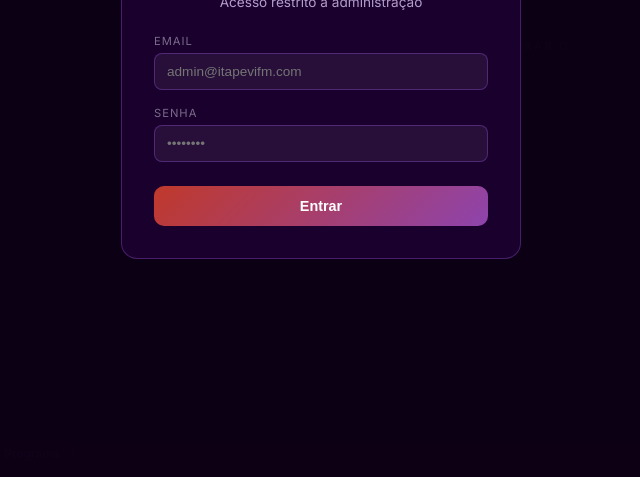
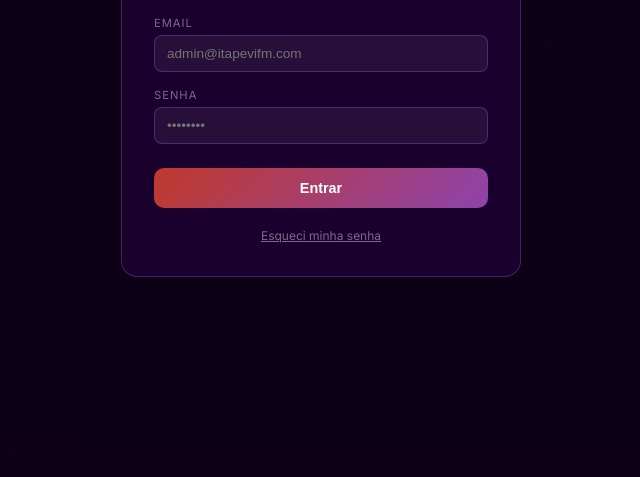
Before and after one commit to Paulinhorocha/itapevifm, a website: page dashboard.html in a window 1280 px wide. Shown: the part 318-795 px from the top of the page, without its empty margins (319-959 px from the left). Drawn offline with nearby package versions, Linux system fonts and the light colour scheme; no server answers.

Commit message:
Versão pronta para produção

```diff
--- a/dashboard.html
+++ b/dashboard.html
@@ -405,20 +405,23 @@ body {
 </head>
 <body>
 <!-- Login Screen -->
-<div id="loginScreen" style="display:none;position:fixed;inset:0;background:rgba(13,0,21,0.98);z-index:9999;display:flex;align-items:center;justify-content:center;">
+<div id="loginScreen" style="display:flex;position:fixed;inset:0;background:rgba(13,0,21,0.98);z-index:9999;align-items:center;justify-content:center;">
   <div style="background:var(--card);border:1px solid var(--border2);border-radius:16px;padding:2rem;width:90%;max-width:400px;">
     <h2 style="font-family:'Bebas Neue',cursive;font-size:2rem;letter-spacing:2px;color:var(--text);margin-bottom:1rem;text-align:center;">Login Dashboard</h2>
     <p style="color:var(--text2);font-size:0.85rem;text-align:center;margin-bottom:1.5rem;">Acesso restrito à administração</p>
     <div style="margin-bottom:1rem;">
       <label style="display:block;font-size:0.7rem;color:var(--text3);letter-spacing:1px;text-transform:uppercase;margin-bottom:5px;">Email</label>
-      <input type="email" id="loginEmail" style="width:100%;background:rgba(255,255,255,0.06);border:1px solid var(--border2);border-radius:8px;color:var(--text);font-size:0.85rem;padding:10px 12px;outline:none;" placeholder="admin@itapevifm.com">
+      <input type="email" id="loginEmail" onkeydown="if(event.key==='Enter'){document.getElementById('loginPassword').focus()}" style="width:100%;background:rgba(255,255,255,0.06);border:1px solid var(--border2);border-radius:8px;color:var(--text);font-size:0.85rem;padding:10px 12px;outline:none;" placeholder="admin@itapevifm.com">
     </div>
     <div style="margin-bottom:1.5rem;">
       <label style="display:block;font-size:0.7rem;color:var(--text3);letter-spacing:1px;text-transform:uppercase;margin-bottom:5px;">Senha</label>
-      <input type="password" id="loginPassword" style="width:100%;background:rgba(255,255,255,0.06);border:1px solid var(--border2);border-radius:8px;color:var(--text);font-size:0.85rem;padding:10px 12px;outline:none;" placeholder="••••••••">
+      <input type="password" id="loginPassword" onkeydown="if(event.key==='Enter'){doLogin()}" style="width:100%;background:rgba(255,255,255,0.06);border:1px solid var(--border2);border-radius:8px;color:var(--text);font-size:0.85rem;padding:10px 12px;outline:none;" placeholder="••••••••">
     </div>
     <button onclick="doLogin()" style="width:100%;background:linear-gradient(135deg,var(--accent),var(--purple));border:none;color:white;border-radius:10px;padding:12px 16px;font-size:0.9rem;font-weight:600;cursor:pointer;">Entrar</button>
     <p id="loginError" style="color:var(--accent2);font-size:0.8rem;text-align:center;margin-top:1rem;display:none;"></p>
+    <p style="text-align:center;margin-top:1rem;">
+      <a href="#" onclick="doForgotPassword();return false;" style="color:var(--text3);font-size:0.75rem;text-decoration:underline;">Esqueci minha senha</a>
+    </p>
   </div>
 </div>
 
@@ -638,6 +641,30 @@ function doLogin() {
     })
     .catch((error) => {
       errorEl.textContent = 'Email ou senha incorretos';
+      errorEl.style.display = 'block';
+    });
+}
+
+function doForgotPassword() {
+  const email = document.getElementById('loginEmail').value.trim();
+  const errorEl = document.getElementById('loginError');
+
+  if (!email) {
+    errorEl.style.color = 'var(--accent2)';
+    errorEl.textContent = 'Digite seu email no campo acima e clique novamente';
+    errorEl.style.display = 'block';
+    return;
+  }
+
+  auth.sendPasswordResetEmail(email)
+    .then(() => {
+      errorEl.style.color = '#4ade80';
+      errorEl.textContent = 'Email de redefinição enviado! Verifique sua caixa de entrada.';
+      errorEl.style.display = 'block';
+    })
+    .catch(() => {
+      errorEl.style.color = 'var(--accent2)';
+      errorEl.textContent = 'Não foi possível enviar o email. Verifique o endereço digitado.';
       errorEl.style.display = 'block';
     });
 }
```
Also changed, not shown: README.md (added), 1 other file.
